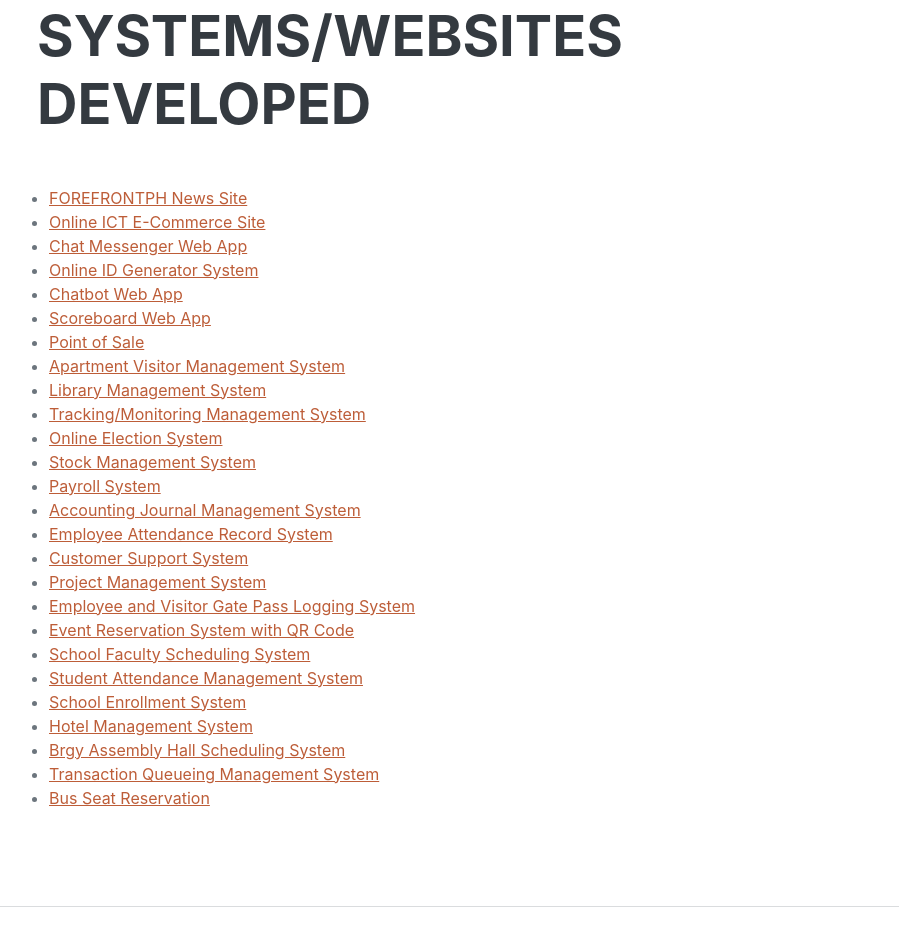
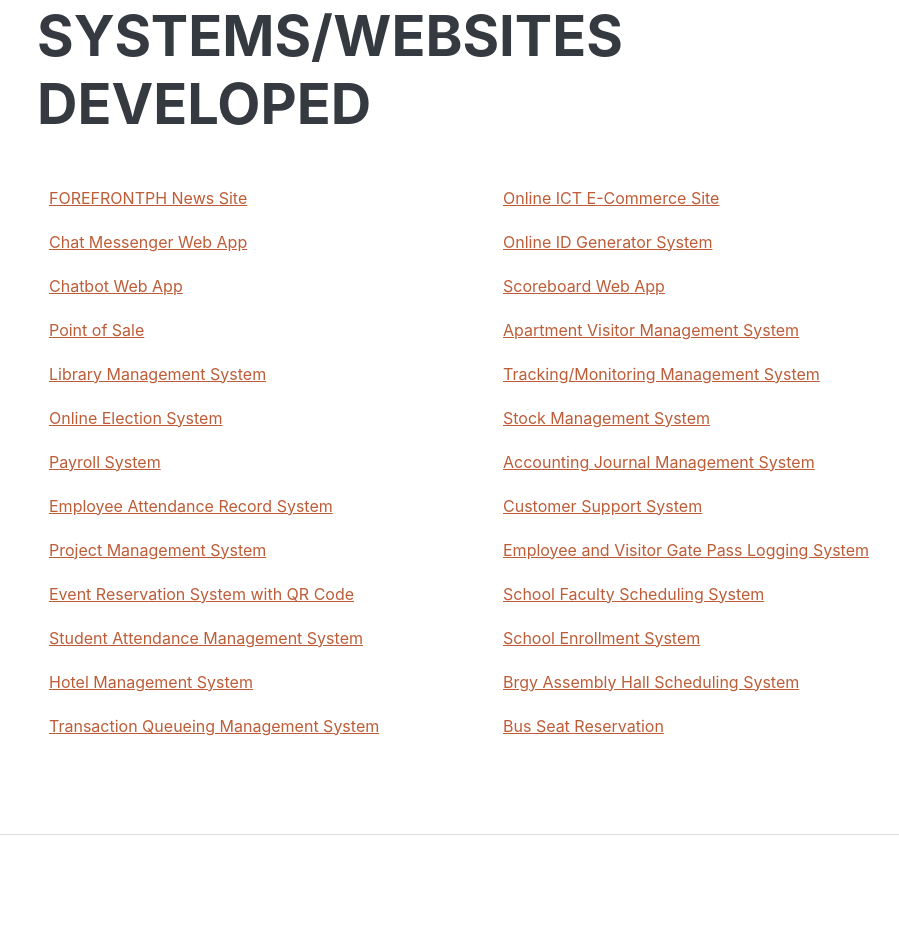
Before and after one commit to larrynacario/portfolio, a plain HTML site: page index.html in a window 1280 px wide. Shown: the part 3339-4285 px from the top of the page, without its empty margins (283-1182 px from the left). Drawn offline with nearby package versions, Linux system fonts and the light colour scheme; a web font is replaced by a local one.

Commit message:
Update index.html

```diff
--- a/index.html
+++ b/index.html
@@ -14,6 +14,17 @@
         <link href="https://fonts.googleapis.com/css?family=Muli:400,400i,800,800i" rel="stylesheet" type="text/css" />
         <!-- Core theme CSS (includes Bootstrap)-->
         <link href="css/styles.css" rel="stylesheet" />
+     <style>
+        .container {
+            display: flex;
+            flex-wrap: wrap;
+            gap: 20px;
+        }
+        .container li {
+            list-style: none;
+            width: calc(50% - 10px); /* Adjust width based on the gap */
+        }
+    </style>
     </head>
     <body id="page-top">
         <!-- Navigation-->
```
